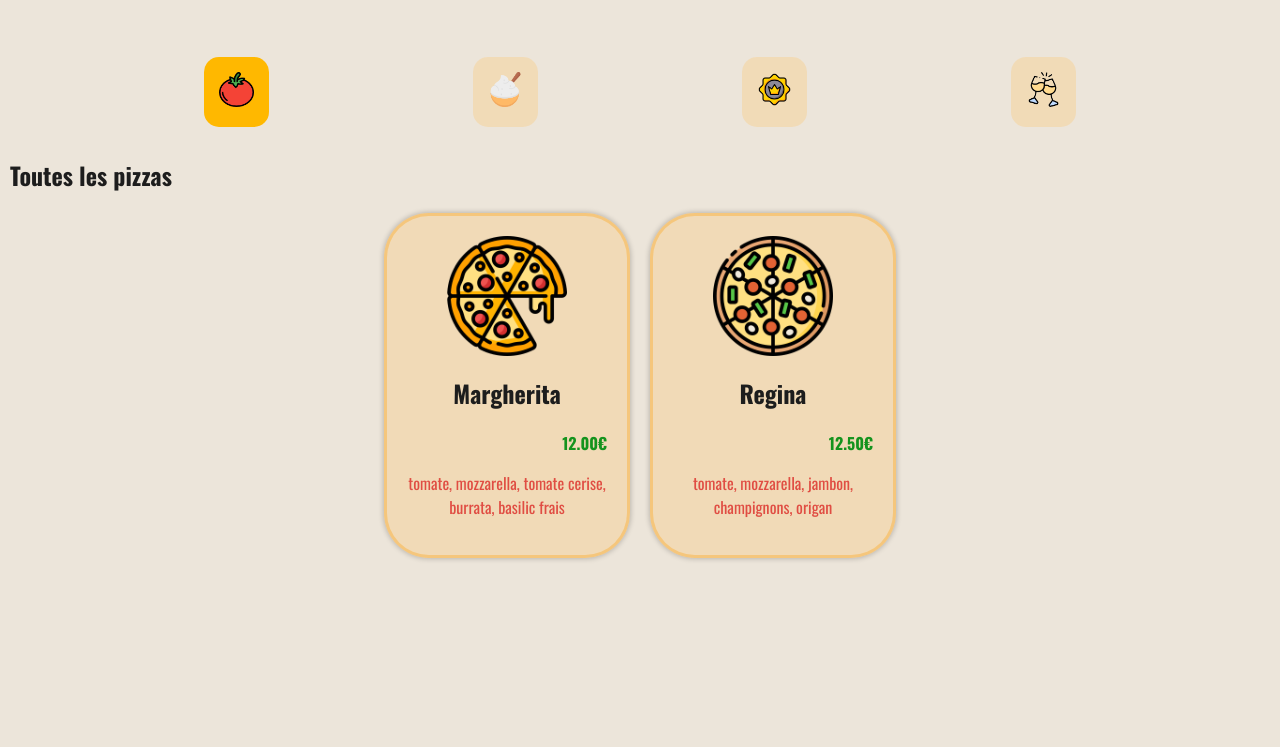
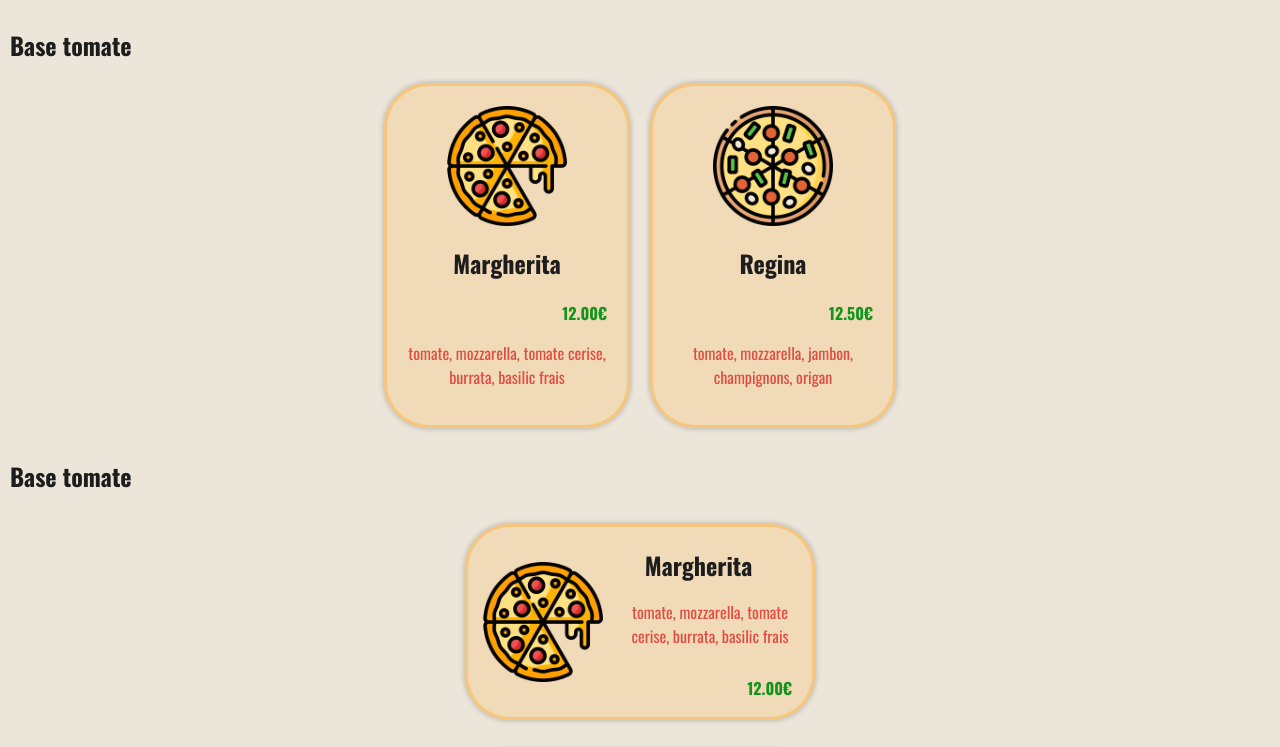
Before and after one commit to FlorianGasparine/pizzagusto86.github.io, a website: page pizzas/pizzas.html in a window 1280 px wide. Shown: the part 191-938 px from the top of the page. Before the commit the page ends 800 px from the top, so only its background shows below. Drawn offline with nearby package versions, Linux system fonts and the light colour scheme.

Commit message:
cardPizzaChose

```diff
--- a/pizzas/pizzas.html
+++ b/pizzas/pizzas.html
@@ -27,54 +27,9 @@
       </a>
     </header>
 
-    <section class="section__icone">
-      <aside class="section__icone--background">
-        <a
-          href="#"
-          class="section__icone--styleLink section__icone--styleLink--focused"
-        >
-          <img
-            src="../images/tomate.png"
-            alt="Pizza base tomate"
-            class="section__icone--imgSize"
-          />
-        </a>
-      </aside>
-
-      <aside class="section__icone--background">
-        <a href="#" class="section__icone--styleLink">
-          <img
-            src="../images/sour-cream.png"
-            alt="Pizza base tomate"
-            class="section__icone--imgSize"
-          />
-        </a>
-      </aside>
-
-      <aside class="section__icone--background">
-        <a href="#" class="section__icone--styleLink">
-          <img
-            src="../images/special.png"
-            alt="Pizza base tomate"
-            class="section__icone--imgSize"
-          />
-        </a>
-      </aside>
-
-      <aside class="section__icone--background">
-        <a href="#" class="section__icone--styleLink">
-          <img
-            src="../images/drink.png"
-            alt="Pizza base tomate"
-            class="section__icone--imgSize"
-          />
-        </a>
-      </aside>
-    </section>
-
     <!-- Dans cette section, on va afficher toutes les pizzas sans aucun filtre -->
     <section>
-      <h1 class="section__pizzas--positionTitle">Toutes les pizzas</h1>
+      <h1 class="section__pizzas--positionTitle">Base tomate</h1>
       <div class="section__pizzas">
         <article class="article__pizzas">
           <img
@@ -103,6 +58,39 @@
         </article>
       </div>
     </section>
+
+    <section>
+      <h1 class="section__pizzas--positionTitle">Base tomate</h1>
+      <div class="sectionRow__pizzas">
+        <article class="articleRow__pizzas">
+          <img
+            src="../images/defaultPizza.png"
+            alt="Img pizza"
+            class="articleRow__pizzas__image"
+          />
+          <h2 class="articleRow__pizzas__title">Margherita</h2>
+          <p class="articleRow__pizzas__ingredients">
+            tomate, mozzarella, tomate cerise, burrata, basilic frais
+          </p>
+          <span class="articleRow__pizzas__price">12.00€</span>
+        </article>
+      </div>
+      <div class="sectionRow__pizzas">
+        <article class="articleRow__pizzas">
+          <img
+            src="../images/pizza2.png"
+            alt="Img pizza"
+            class="articleRow__pizzas__image"
+          />
+          <h2 class="articleRow__pizzas__title">Regina</h2>
+          <p class="articleRow__pizzas__ingredients">
+            tomate, mozzarella, jambon, champignons, origan
+          </p>
+          <span class="articleRow__pizzas__price">12.50€</span>
+        </article>
+      </div>
+    </section>
+
     <footer>
       <br />
     </footer>
--- a/styles/pages/pizzas.scss
+++ b/styles/pages/pizzas.scss
@@ -82,3 +82,48 @@
     text-align: center;
   }
 }
+
+.sectionRow__pizzas {
+  width: 350px;
+  margin: 30px auto 20px auto;
+}
+
+.articleRow__pizzas {
+  display: grid;
+  grid-template-columns: 1fr 2fr;
+  grid-template-rows: 1fr 1fr 1fr;
+  grid-auto-flow: row;
+  border: 3px solid #fe9e0453;
+  border-radius: 45px;
+  background: #fac56f53;
+  box-shadow: 0px 0px 5px 1px #00000034;
+  height: 190px;
+
+  &__image {
+    grid-column: 1;
+    grid-row: 1 / 4;
+    margin: auto 0px auto 15px;
+    width: 120px;
+  }
+
+  &__ingredients {
+    text-align: center;
+    color: $primaryColor;
+    margin: 9px 5px auto 10px;
+  }
+
+  &__title {
+    color: $black;
+    text-align: center;
+    margin-right: 18px;
+    margin-bottom: 0px;
+  }
+
+  &__price {
+    color: $secondaryColor;
+    text-align: end;
+    font-weight: 800;
+    margin-right: 20px;
+    margin-top: 22px;
+  }
+}
```
Also changed, not shown: styles/style.css, 1 other file.
